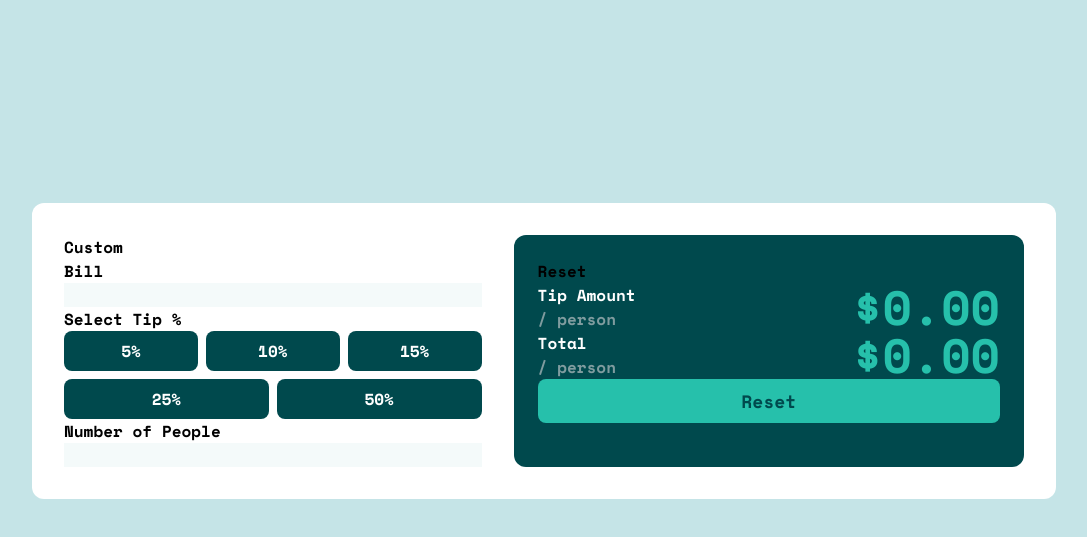
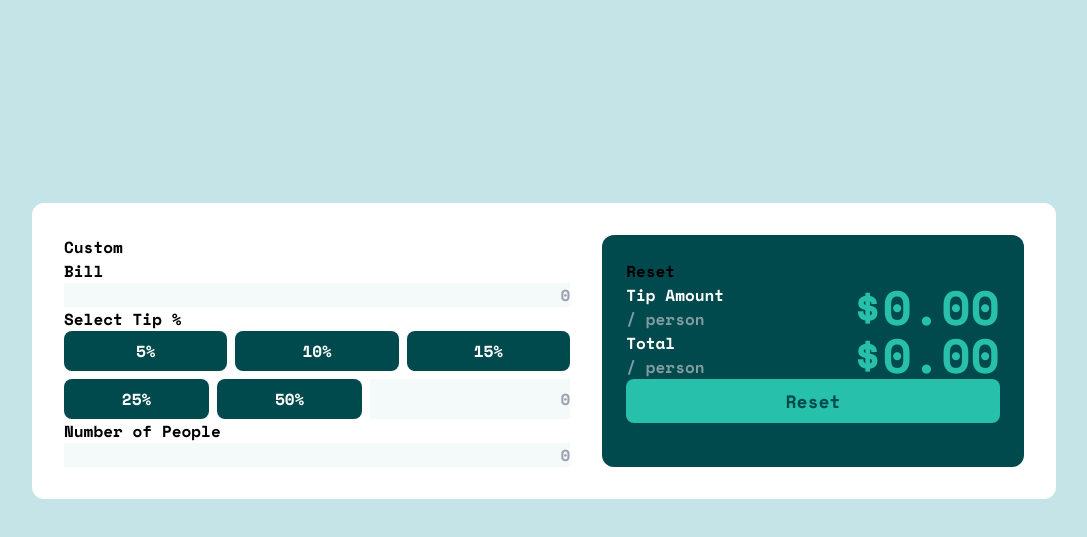
Before and after one commit to lilKriT/tip-calculator-app, a website: page index.html in a window 1280 px wide. Shown: the part 189-726 px from the top of the page, without its empty margins (96-1183 px from the left). Drawn offline with nearby package versions, Linux system fonts and the light colour scheme.

Commit message:
Styling.

```diff
--- a/index.html
+++ b/index.html
@@ -36,7 +36,8 @@
             type="text"
             name="bill"
             id="bill"
-            class="bg-veryLightGrayishCyan w-full"
+            class="bg-veryLightGrayishCyan w-full text-right"
+            placeholder="0"
           />
 
           <h2>Select Tip %</h2>
@@ -46,6 +47,13 @@
             <button class="tip-button">15%</button>
             <button class="tip-button">25%</button>
             <button class="tip-button">50%</button>
+            <input
+              type="text"
+              name="custom"
+              id="custom"
+              class="bg-veryLightGrayishCyan text-right"
+              placeholder="0"
+            />
           </div>
 
           <label for="bill">Number of People</label>
@@ -53,7 +61,8 @@
             type="text"
             name="bill"
             id="bill"
-            class="bg-veryLightGrayishCyan w-full"
+            class="bg-veryLightGrayishCyan w-full text-right"
+            placeholder="0"
           />
         </div>
         <!-- Right Column -->
```
Also changed, not shown: dist/output.css.
